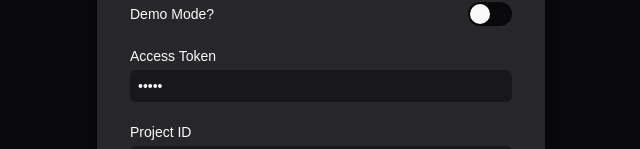
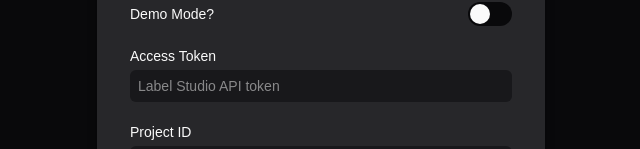
Before and after one commit to caileymm/froglabel, a React (Vite) app: page / in a window 1280 px wide. Shown: the part 360-509 px from the top of the page, without its empty margins (319-959 px from the left). Built offline with nearby package versions, Linux system fonts and the light colour scheme; no server answers; a web font is replaced by a local one.

Commit message:
Remove VITE_LS_TOKEN from your build environment variables

```diff
--- a/src/adapters/labelStudioCeApiAdapter.js
+++ b/src/adapters/labelStudioCeApiAdapter.js
@@ -4,7 +4,7 @@ import { getSessionConfig, DEFAULT_LS_URL } from '../utils/sessionConfig';
 function apiConfig() {
     const config = getSessionConfig();
     const lsUrl = config?.lsUrl || DEFAULT_LS_URL;
-    const token = config?.token || import.meta.env.VITE_LS_TOKEN || '';
+    const token = config?.token || '';
     const projectId = config?.projectId || import.meta.env.VITE_LS_PROJECT_ID || '';
 
     return {
--- a/src/api/labelStudio.js
+++ b/src/api/labelStudio.js
@@ -4,7 +4,7 @@ function getLsConfig() {
   const config = getSessionConfig();
   return {
     lsUrl: config?.lsUrl || DEFAULT_LS_URL,
-    token: config?.token || import.meta.env.VITE_LS_TOKEN || "",
+    token: config?.token || "",
     projectId: config?.projectId || import.meta.env.VITE_LS_PROJECT_ID || "",
   };
 }
--- a/src/utils/sessionConfig.js
+++ b/src/utils/sessionConfig.js
@@ -6,7 +6,7 @@ let activeConfig = null;
 export function getDefaultFormValues() {
     return {
         demoMode: import.meta.env.VITE_DEMO_MODE === 'true',
-        token: import.meta.env.VITE_LS_TOKEN || '',
+        token: '',
         projectId: String(import.meta.env.VITE_LS_PROJECT_ID || ''),
         lsUrl: DEFAULT_LS_URL,
     };
```
